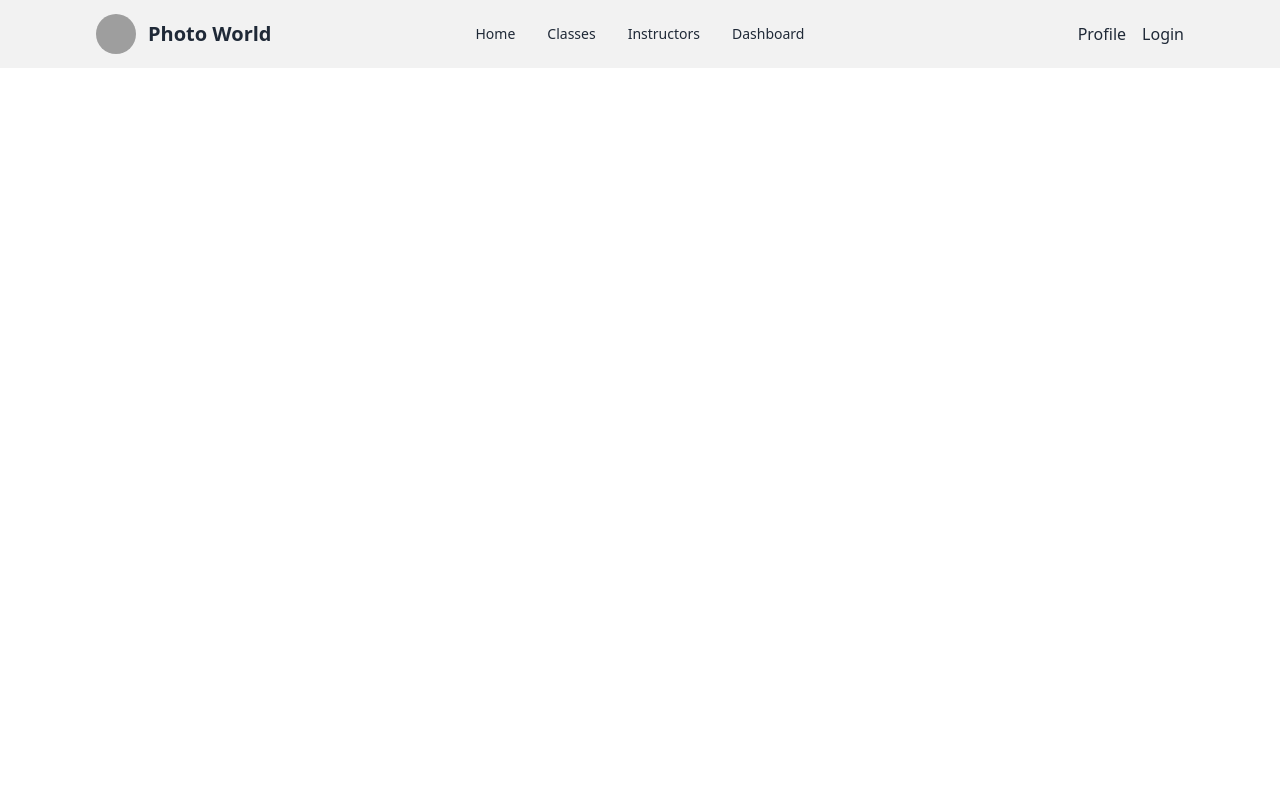
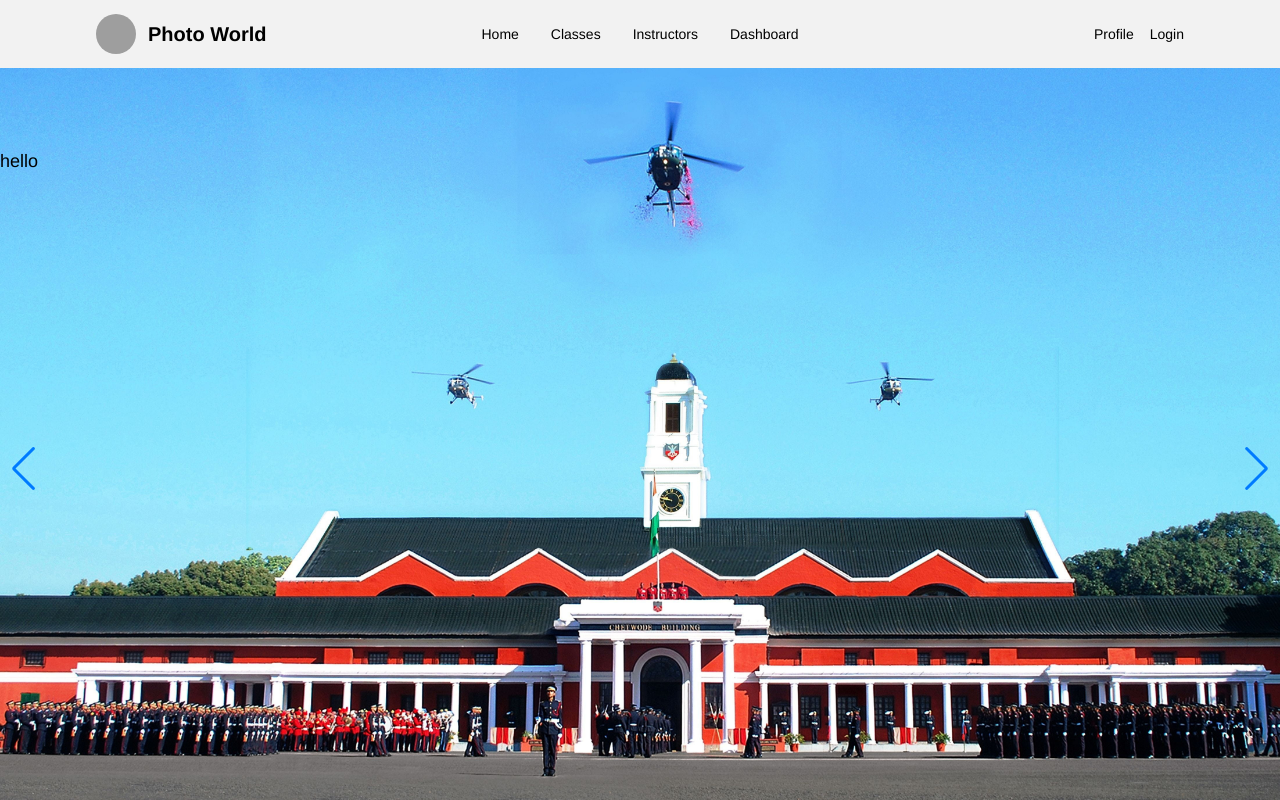
Before and after one commit to A2N426/Sports-world-client, a React (Vite) app: page / in a window 1280 px wide. Shown: the top 800 px of the page. Built offline with nearby package versions, Linux system fonts and the light colour scheme; grey boxes are pictures that could not be loaded.

Commit message:
banner slider added

```diff
--- a/src/Layout/Main.jsx
+++ b/src/Layout/Main.jsx
@@ -1,11 +1,13 @@
 import { Outlet } from "react-router-dom";
 import NavigationBar from "../Pages/Shared/NavigationBar/NavigationBar";
+import Foot from "../Pages/Shared/Foot/Foot";
 
 const Main = () => {
     return (
         <div>
             <NavigationBar />
             <Outlet />
+            <Foot />
         </div>
     );
 };
--- a/src/Pages/Home/Home.jsx
+++ b/src/Pages/Home/Home.jsx
@@ -1,8 +1,11 @@
+import Banner from "../../components/Home/Banner";
+
+
 
 const Home = () => {
     return (
         <div>
-
+            <Banner></Banner>
         </div>
     );
 };
--- a/src/Pages/Shared/NavigationBar/NavigationBar.jsx
+++ b/src/Pages/Shared/NavigationBar/NavigationBar.jsx
@@ -27,10 +27,10 @@ const NavigationBar = () => {
                             {navItem}
                         </ul>
                     </div>
-                    <Link to="/" className="flex items-center gap-3">
+                    <div to="/" className="flex items-center gap-3">
                         <img className="w-10 h-10 rounded-full" src="https://images.unsplash.com/photo-1552168324-d612d77725e3?ixlib=rb-4.0.3&ixid=M3wxMjA3fDB8MHxzZWFyY2h8NHx8Y2FtZXJhfGVufDB8fDB8fHww&auto=format&fit=crop&w=500&q=60" alt="" />
                         <a className="normal-case text-xl font-semibold">Photo World</a>
-                    </Link>
+                    </div>
                 </div>
                 <div className="navbar-center hidden lg:flex">
                     <ul className="menu menu-horizontal px-1">
--- /dev/null
+++ b/src/components/Home/Banner.css
@@ -0,0 +1,40 @@
+#app {
+    height: 100%;
+  }
+  html,
+  body {
+    position: relative;
+    height: 100%;
+  }
+
+  body {
+    background: #eee;
+    font-family: Helvetica Neue, Helvetica, Arial, sans-serif;
+    font-size: 14px;
+    color: #000;
+    margin: 0;
+    padding: 0;
+  }
+
+  .swiper {
+    width: 100%;
+    height: 100%;
+  }
+
+  .swiper-slide {
+    text-align: center;
+    font-size: 18px;
+    background: #fff;
+
+    /* Center slide text vertically */
+    display: flex;
+    justify-content: center;
+    align-items: center;
+  }
+
+  .swiper-slide img {
+    display: block;
+    width: 100%;
+    height: 100%;
+    object-fit: cover;
+  }
--- /dev/null
+++ b/src/components/Home/Banner.jsx
@@ -0,0 +1,28 @@
+import { Swiper, SwiperSlide } from "swiper/react";
+import { Navigation } from "swiper";
+import "./Banner.css";
+import "swiper/css";
+import "swiper/css/navigation";
+import banner1 from '../../assets/banner1.jpg'
+
+const Banner = () => {
+    return (
+        <Swiper
+            rewind={true}
+            navigation={true}
+            modules={[Navigation]}
+            className="mySwiper"
+        >
+            <SwiperSlide>
+                <div className="relative">
+                    <img src={banner1} alt="" />
+                    <h1 className="absolute top-20">hello</h1>
+                </div>
+            </SwiperSlide>
+            <SwiperSlide></SwiperSlide>
+            <SwiperSlide>Slide 3</SwiperSlide>
+        </Swiper>
+    );
+};
+
+export default Banner;
```
Also changed, not shown: package.json (+6 -1 lines), src/Routes/Routes.jsx (+7 -0 lines), src/assets/banner1.jpg (added), 1 other file (tests, documents, lock files or other folders).
